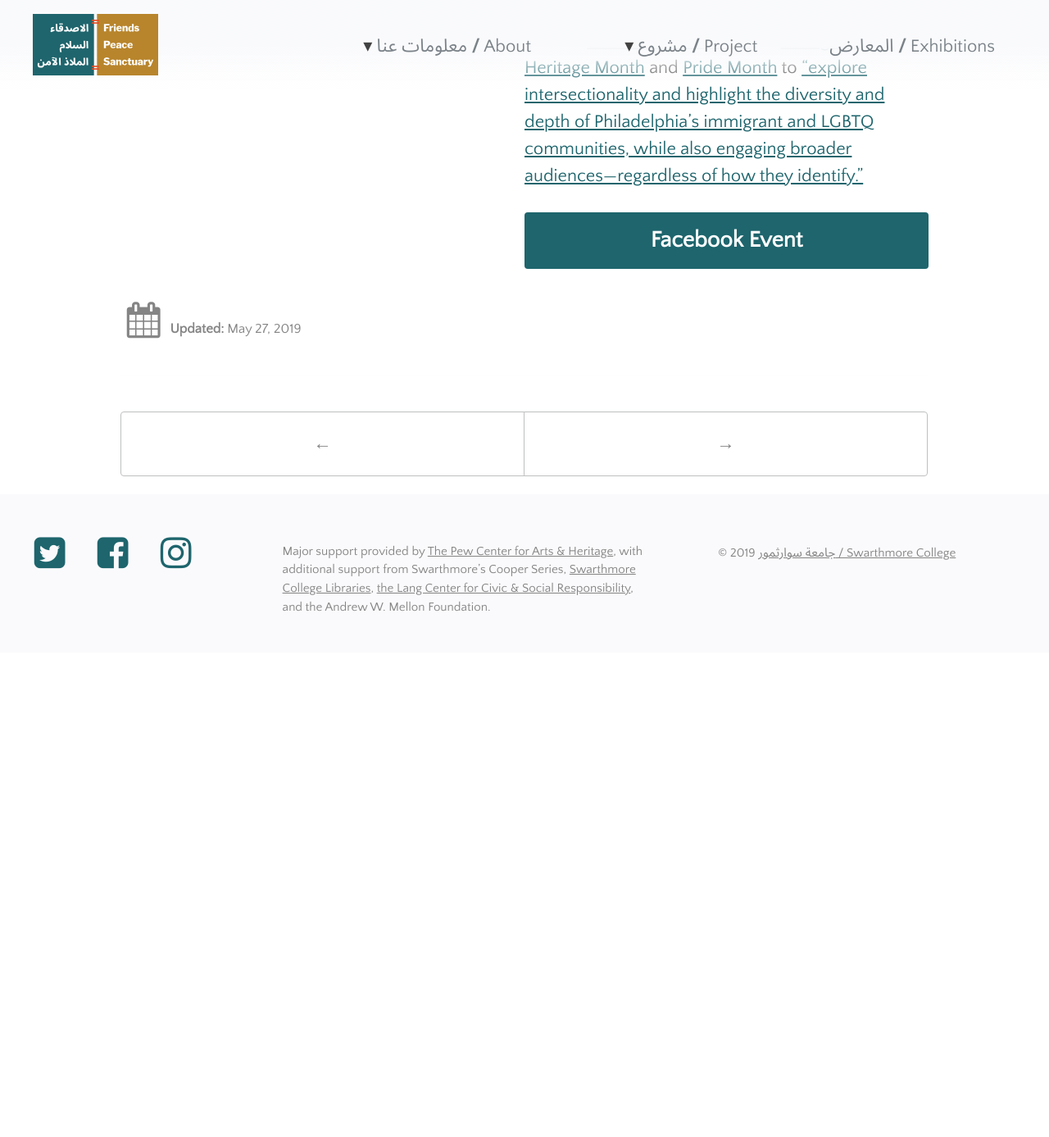
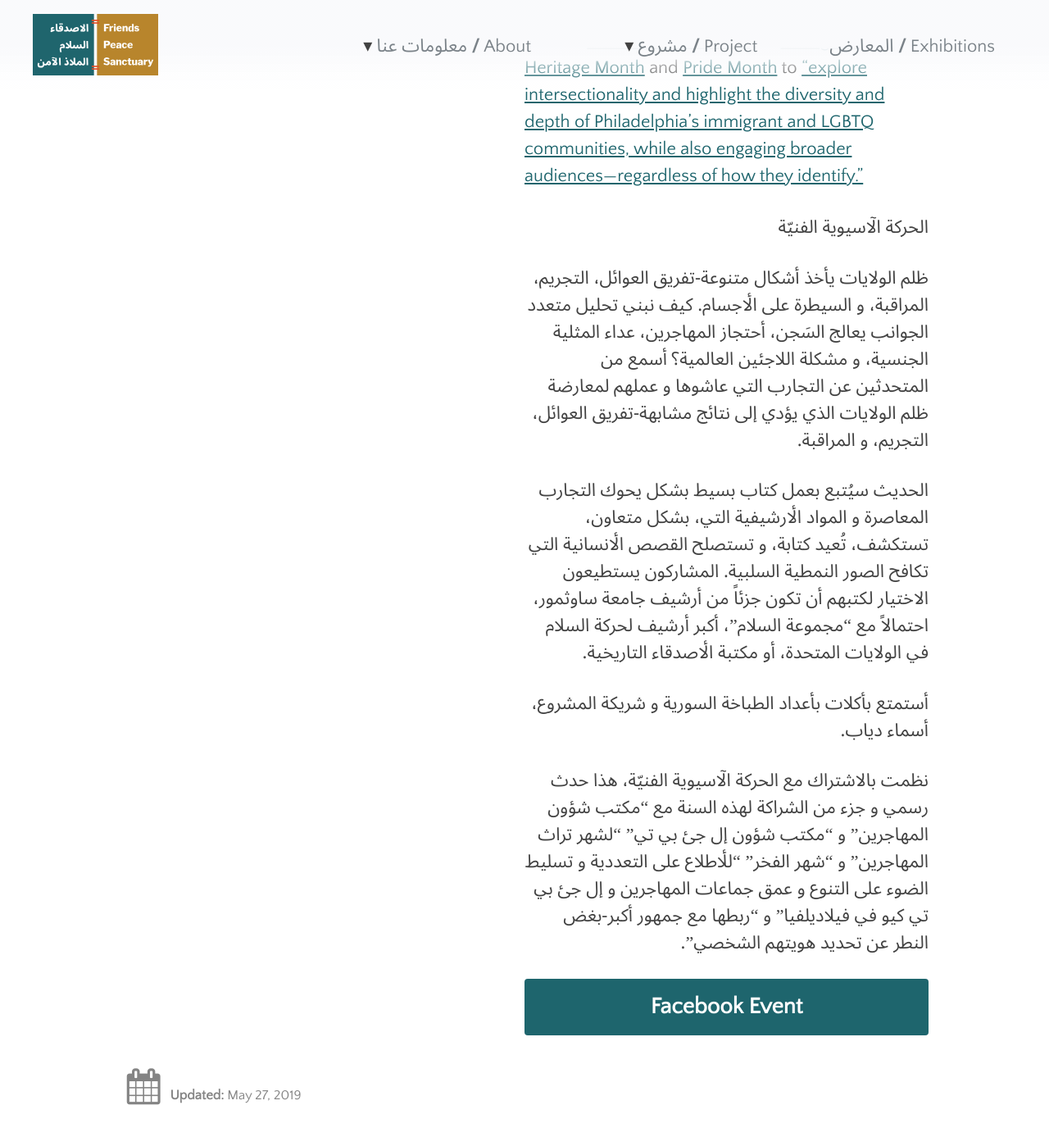
Before and after one commit to swat-ds/fps.swarthmore.edu, a Jekyll site: the page built from _posts/2019-05-27-beyond-borders-binaries-a-conversation-and-workshop.md, in a window 1280 px wide and 1400 px high, scrolled down 1361 px. Shown: the top 1387 px of the window at 82% size. Built offline with Jekyll 4.4.1, drawn with Linux system fonts in a browser that asks for light colours; before the commit the page ends 2158 px from its top, so only the background shows below that.

Commit message:
Update 2019-05-27-beyond-borders-binaries-a-conversation-and-workshop.md

```diff
--- a/_posts/2019-05-27-beyond-borders-binaries-a-conversation-and-workshop.md
+++ b/_posts/2019-05-27-beyond-borders-binaries-a-conversation-and-workshop.md
@@ -24,3 +24,15 @@ Enjoy food made by Syrian Chef and Project Collaborator, Asmaa Diab.
 
 
 Organized in partnership with [Asian Arts Initative](http://asianartsinitiative.org/), this is an official event that is part of this year’s partnering between The [Office of Immigrant Affairs](https://www.phila.gov/departments/office-of-immigrant-affairs/) and the [Office of LGBT Affairs](https://www.phila.gov/departments/office-of-lgbt-affairs/) for [Immigrant Heritage Month](https://www.phila.gov/spotlight/immigrant-heritage-month/) and [Pride Month](http://www.phillygaypride.org/) to ["explore intersectionality and highlight the diversity and depth of Philadelphia’s immigrant and LGBTQ communities, while also engaging broader audiences—regardless of how they identify."](https://www.phila.gov/2019-05-24-immigrant-heritage-month-and-pride-month-focus-on-intersectionality/)
+
+
+الحركة الآسيوية الفنيّة
+{: .ar}
+ظلم الولايات يأخذ أشكال متنوعة-تفريق العوائل، التجريم، المراقبة، و السيطرة على الأجسام. كيف نبني تحليل متعدد الجوانب يعالج السَجن، أحتجاز المهاجرين، عداء المثلية الجنسية، و مشكلة اللاجئين العالمية؟ أسمع من المتحدثين عن التجارب التي عاشوها و عملهم لمعارضة ظلم الولايات الذي يؤدي إلى نتائج مشابهة-تفريق العوائل، التجريم، و المراقبة.
+{: .ar}
+الحديث سيُتبع بعمل كتاب بسيط بشكل يحوك التجارب المعاصرة و المواد الأرشيفية التي، بشكل متعاون، تستكشف، تُعيد كتابة، و تستصلح القصص الأنسانية التي تكافح الصور النمطية السلبية. المشاركون يستطيعون الاختيار لكتبهم أن تكون جزئاً من أرشيف جامعة ساوثمور، احتمالاً مع "مجموعة السلام"، أكبر أرشيف لحركة السلام في الولايات المتحدة، أو مكتبة الأصدقاء التاريخية.
+{: .ar}
+أستمتع بأكلات بأعداد الطباخة السورية و شريكة المشروع، أسماء دياب.
+{: .ar}
+نظمت بالاشتراك مع الحركة الآسيوية الفنيّة، هذا حدث رسمي و جزء من الشراكة لهذه السنة مع "مكتب شؤون المهاجرين" و "مكتب شؤون إل جئ بي تي" "لشهر تراث المهاجرين" و "شهر الفخر" "للأطلاع على التعددية و تسليط الضوء على التنوع و عمق جماعات المهاجرين و إل جئ بي تي كيو  في فيلاديلفيا" و "ربطها مع جمهور أكبر-بغض النطر عن تحديد هويتهم الشخصي".
+{: .ar}
```
